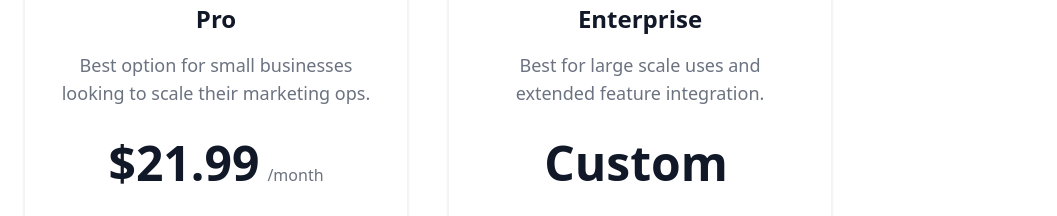
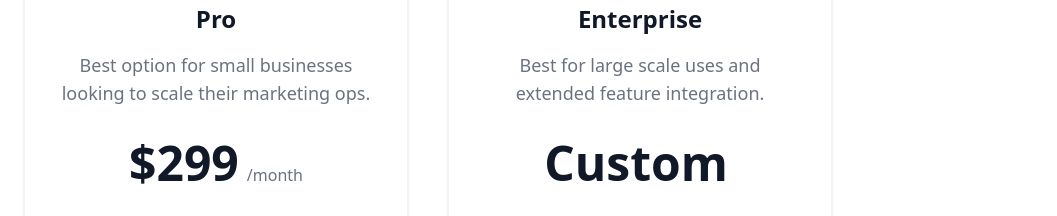
Before and after one commit to SafyrSolution/websitev2, a website: page index.html in a window 1280 px wide. Shown: the part 3032-3248 px from the top of the page, without its empty margins (0-1057 px from the left). Drawn offline with nearby package versions, Linux system fonts and the light colour scheme.

Commit message:
Update index.html
changed pricing from 21.99 to 299

```diff
--- a/index.html
+++ b/index.html
@@ -331,7 +331,7 @@
                     <h3 class="mb-4 text-2xl font-semibold">Pro</h3>
                     <p class="font-light text-gray-500 sm:text-lg dark:text-gray-400">Best option for small businesses looking to scale their marketing ops.</p>
                     <div class="flex items-baseline justify-center my-8">
-                        <span class="mr-2 text-5xl font-extrabold">$21.99</span>
+                        <span class="mr-2 text-5xl font-extrabold">$299</span>
                         <span class="text-gray-500 dark:text-gray-400">/month</span>
                     </div>
                     <!-- List -->
```
